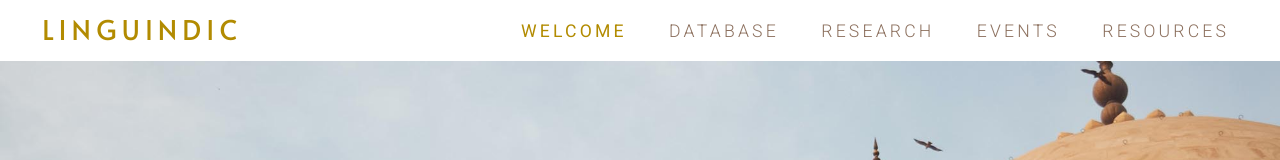
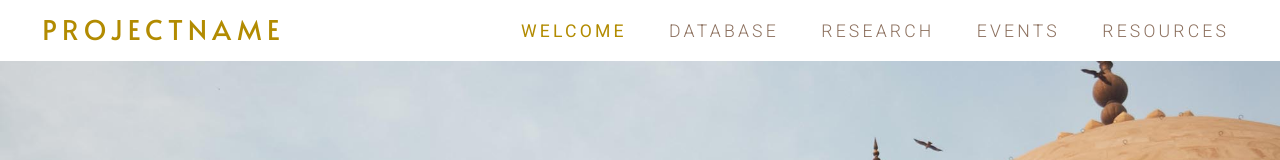
Before and after one commit to mike-allaway/sanskrit, a plain HTML site: page index.html in a window 1280 px wide. Shown: the top 160 px of the page. Drawn offline with nearby package versions, Linux system fonts and the light colour scheme.

Commit message:
changed projectname

```diff
--- a/index.html
+++ b/index.html
@@ -20,7 +20,7 @@
     <body>
         <header>
             <div class="container-fluid">
-                <h1>LINGUINDIC</h1>
+                <h1>PROJECTNAME</h1>
                 <nav>
                     <span class="nav-item active">Welcome</span>
                     <span class="nav-item">Database</span>
```
